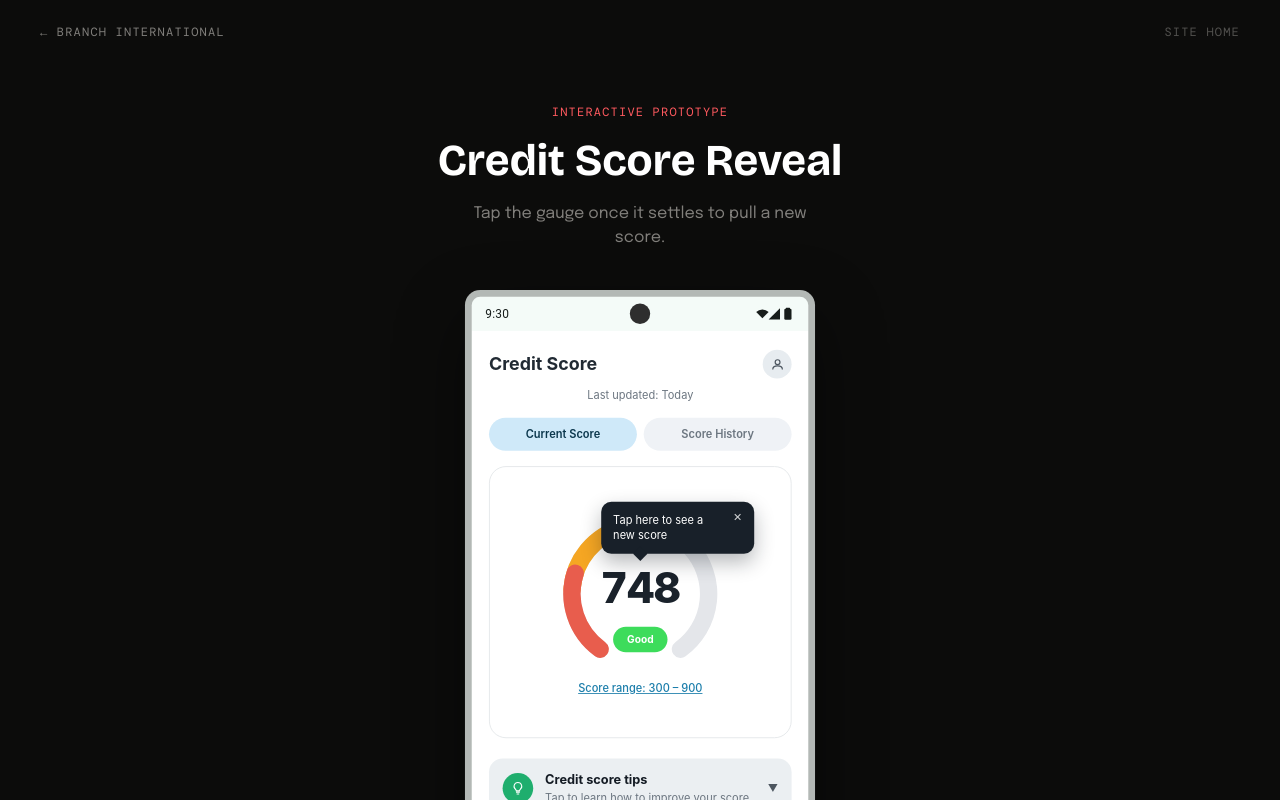
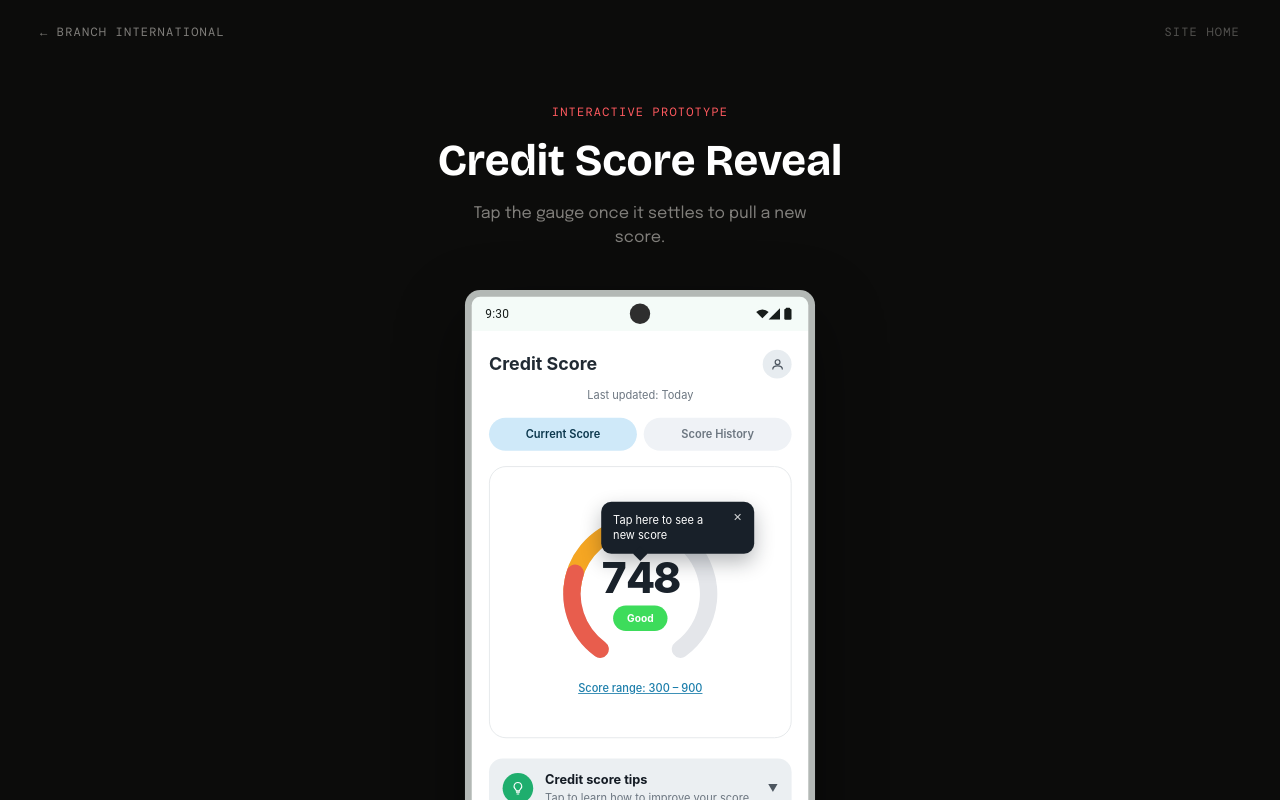
Before and after one commit to anthony-grant/argstudios, a React (Vite) app: page /work/branch/credit-score in a window 1280 px wide. Shown: the top 800 px of the page. Built offline with nearby package versions, Linux system fonts and the light colour scheme; a web font is replaced by a local one.

Commit message:
Branch credit score demo: tighten score pill spacing
Set line-height:1 on the score number so the category pill (e.g.
'Excellent') sits closer to the number with a consistent, guaranteed
gap instead of relying on the browser's default line-height padding.

```diff
--- a/src/components/CreditScoreScreen.tsx
+++ b/src/components/CreditScoreScreen.tsx
@@ -377,7 +377,7 @@ export default function CreditScoreScreen() {
                         ))}
                       </svg>
                       <div style={{ position: "absolute", left: 0, right: 0, top: 58, display: "flex", flexDirection: "column", alignItems: "center" }}>
-                        <div style={{ fontSize: 50, fontWeight: 800, color: "oklch(25% 0.02 250)", letterSpacing: -1, fontVariantNumeric: "tabular-nums" }}>{displayScore}</div>
+                        <div style={{ fontSize: 50, fontWeight: 800, color: "oklch(25% 0.02 250)", letterSpacing: -1, fontVariantNumeric: "tabular-nums", lineHeight: 1 }}>{displayScore}</div>
                         <div style={{ marginTop: 8, padding: "6px 16px", borderRadius: 999, fontSize: 12, fontWeight: 700, color: "#fff", background: categoryColor }}>{category}</div>
                       </div>
 
```
